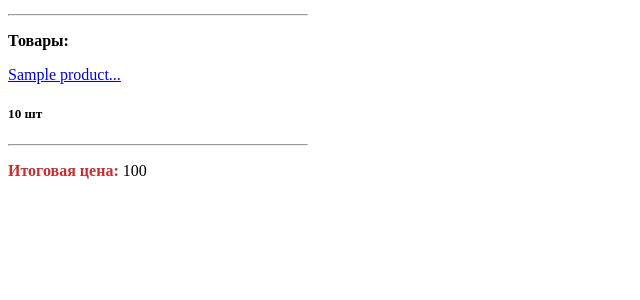
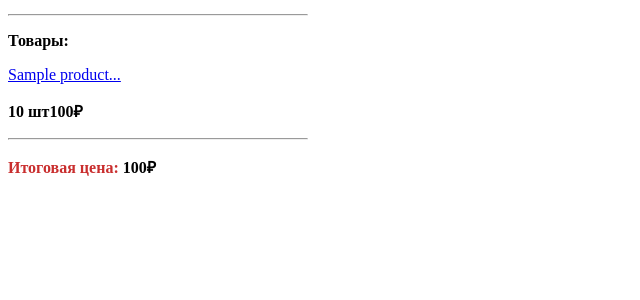
Before and after one commit to SaHair529/x1usen_shop, a Symfony app: template templates/pieces/order_card.html.twig in a window 1280 px wide. Shown: the part 130-430 px from the top of the page, without its empty margins (0-640 px from the left). Run offline with Twig, Linux system fonts and the light colour scheme; the template is opened without the code that fills it: most values are stand-ins (such as "Sample title", 1, 10 or a date in 2020); some libraries are stand-ins or nearby versions.

Commit message:
Улучшение дизайна страницы заказов

```diff
--- a/templates/pieces/order_card.html.twig
+++ b/templates/pieces/order_card.html.twig
@@ -16,9 +16,11 @@
             <p class="card-text small">
                 <a href="{{ path('detail_page', { 'id': item.product.id }) }}" class="product-link">{{ item.product.name|slice(0, 30) }}...</a>
             </p>
-            <h5>{{ item.quantity }} шт</h5>
+            <p class="card-text small">
+                <strong>{{ item.quantity }} шт</strong><strong>{{ item.quantity * item.product.price }}₽</strong>
+            </p>
             <hr>
         {% endfor %}
-        <p><b style="color: #c92e2e">Итоговая цена: </b>{{ total_price }}</p>
+        <p class="card-text"><b style="color: #c92e2e">Итоговая цена: </b><strong>{{ total_price }}₽</strong></p>
     </div>
 </div>
```
